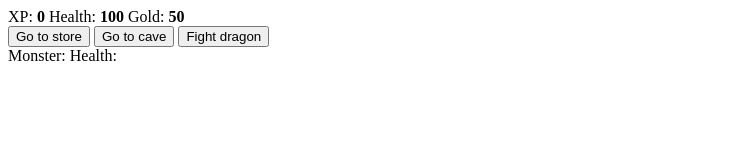
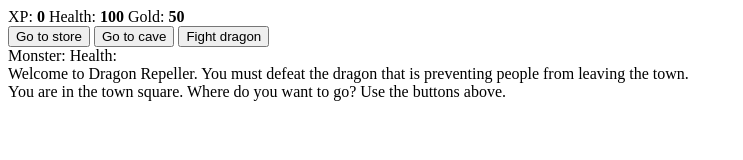
Before and after one commit to GeekJulia/Role_Playing_game, a plain HTML site: page Dragon_xml.html in a window 1280 px wide. Shown: the whole page, without its empty margins (0-743 px from the left). Drawn offline with Linux system fonts and the light colour scheme.

Commit message:
Added main text

```diff
--- a/Dragon_xml.html
+++ b/Dragon_xml.html
@@ -32,7 +32,10 @@
             <span class="stat">Health: <strong><span id="monsterHealth"></span></strong></span>
         </div>
 
-        <div id="text"></div>
+        <div id="text">
+            Welcome to Dragon Repeller. You must defeat the dragon that is preventing people from leaving the town.<br>
+            You are in the town square. Where do you want to go? Use the buttons above.
+        </div>
 
     </div>
 
```
